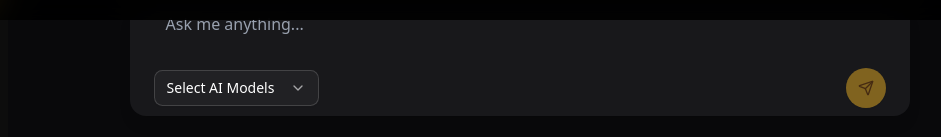
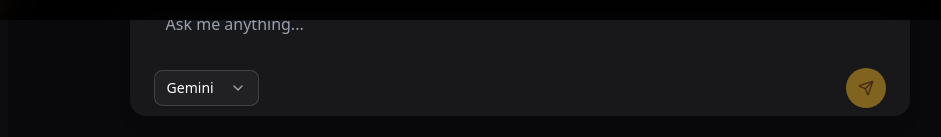
Before and after one commit to shahid-mohammed-9x/9x_ai_chat, a React (Vite) app in the folder user-frontend/: page /chat/1 in a window 1280 px wide. Shown: the part 780-917 px from the top of the page, without its empty margins (248-1189 px from the left). Built offline with nearby package versions, Linux system fonts and the light colour scheme.

Commit message:
Added react-mark down for markdown render

```diff
--- a/user-frontend/package.json
+++ b/user-frontend/package.json
@@ -33,6 +33,7 @@
     "react": "^19.1.1",
     "react-dom": "^19.1.1",
     "react-hot-toast": "^2.6.0",
+    "react-markdown": "^10.1.0",
     "react-redux": "^9.2.0",
     "react-router-dom": "^7.8.2",
     "react-scroll-to-bottom": "^4.2.0",
--- a/user-frontend/src/views/features/chat/AIResponses.jsx
+++ b/user-frontend/src/views/features/chat/AIResponses.jsx
@@ -9,6 +9,7 @@ import gork from '@/assets/modelIcons/gorkIcon.png';
 import sonar from '@/assets/modelIcons/sonarIcon.png';
 import { getInitials } from '@/helpers';
 import ScrollToBottom from 'react-scroll-to-bottom';
+import ReactMarkdown from 'react-markdown';
 
 const modelIcons = {
   gpt: gpt,
@@ -22,7 +23,10 @@ const modelIcons = {
 const AIResponses = ({ docs, chatDetails, profileDetails }) => {
   return (
     // <div className="flex flex-col space-y-6 p-4 max-h-[80vh] overflow-y-auto no-scrollbar">
-    <ScrollToBottom className="flex flex-col space-y-6 p-4 max-h-[80vh] overflow-y-auto no-scrollbar">
+    <ScrollToBottom
+      className="flex flex-col space-y-6 p-4 max-h-[80vh] overflow-y-auto no-scrollbar"
+      initialScrollBehavior="auto"
+    >
       {docs?.map((singleMessage) => (
         <div key={singleMessage?._id} className="space-y-6">
           {/* User Message */}
@@ -62,7 +66,7 @@ const AIResponses = ({ docs, chatDetails, profileDetails }) => {
                     </Avatar>
                     {answer && (
                       <div className=" text-white px-4 py-2 rounded-2xl shadow max-h-[500px] overflow-y-auto">
-                        {answer}
+                        <ReactMarkdown>{answer}</ReactMarkdown>
                       </div>
                     )}
                   </div>
--- a/user-frontend/src/views/features/chat/ChatFooter.jsx
+++ b/user-frontend/src/views/features/chat/ChatFooter.jsx
@@ -20,7 +20,7 @@ const aiModels = [
 ];
 
 const ChatFooter = ({ onClickFunction, loading = false, clearInput = false }) => {
-  const [selectedModels, setSelectedModels] = useState([]);
+  const [selectedModels, setSelectedModels] = useState(['gemini']);
   const [info, setInfo] = useState({
     inputMessage: '',
   });
@@ -43,8 +43,6 @@ const ChatFooter = ({ onClickFunction, loading = false, clearInput = false }) =>
       setInfo((prev) => ({ ...prev, inputMessage: '' }));
     }
   }, [clearInput]);
-
-  console.log(clearInput, 'shahid');
 
   // Functions
   const onChangeHandlerFunction = useCallback(
```
Also changed, not shown: 1 other file (tests, documents, lock files or other folders).
